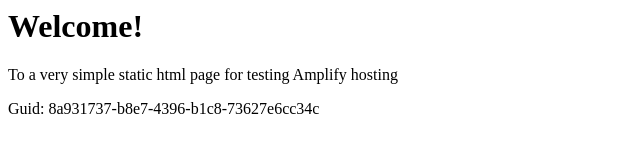
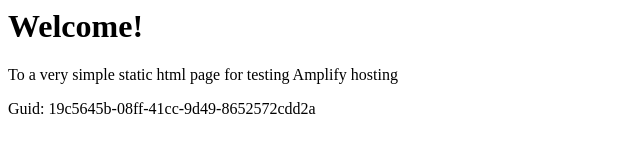
Before and after one commit to aws-aemilia-nrt/Github-PR-Commit-Integration-Test-DoNotTouch-GitHubWebhookPushCanaryTest-v1-prod-ap-northeast-1, a website: page src/index.html in a window 1280 px wide. Shown: the full height of the page, 0-640 px from the left. Drawn offline with Linux system fonts and the light colour scheme.

Commit message:
commit from integ tests

```diff
--- a/src/index.html
+++ b/src/index.html
@@ -12,6 +12,6 @@
 <body>
     <h1>Welcome!</h1>
     <p>To a very simple static html page for testing Amplify hosting</p>
-    <p>Guid: 8a931737-b8e7-4396-b1c8-73627e6cc34c</p></body>
+    <p>Guid: 19c5645b-08ff-41cc-9d49-8652572cdd2a</p></body>
 
 </html>
```
